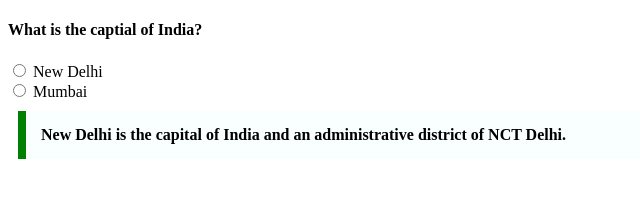
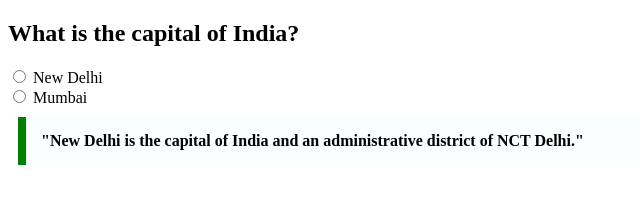
Before and after one commit to acciojob/trivia-Kalpanab26, a website: page main.html in a window 1280 px wide. Shown: the whole page, without its empty margins (0-640 px from the left). Drawn offline with Linux system fonts and the light colour scheme.

Commit message:
created a submission

```diff
--- a/main.html
+++ b/main.html
@@ -10,16 +10,21 @@
 	<!-- the entire body must be written by student -->
     <script type="text/javascript" src="./script.js">
 </script>
-<h4>What is the captial of India?</h4>
-	<input type="radio" name="newdelhi">
-        <label>New Delhi</label><br>
+ <h2>What is the capital of India?</h2>
 
-	<input type="radio" name="mumbai">
-        <label>Mumbai</label><br>
+    <!-- Options -->
+    <form>
+        <input type="radio" id="delhi" name="capital" value="New Delhi">
+        <label for="delhi">New Delhi</label><br>
 
-	 <blockquote> New Delhi is the capital of India and an administrative
-		 district of NCT Delhi.
-	 </blockquote>
+        <input type="radio" id="mumbai" name="capital" value="Mumbai">
+        <label for="mumbai">Mumbai</label>
+    </form>
+
+    <!-- Quotation -->
+    <blockquote cite="https://en.wikipedia.org/wiki/New_Delhi">
+        "New Delhi is the capital of India and an administrative district of NCT Delhi."
+    </blockquote>
 </body>
 
 </html>
```
